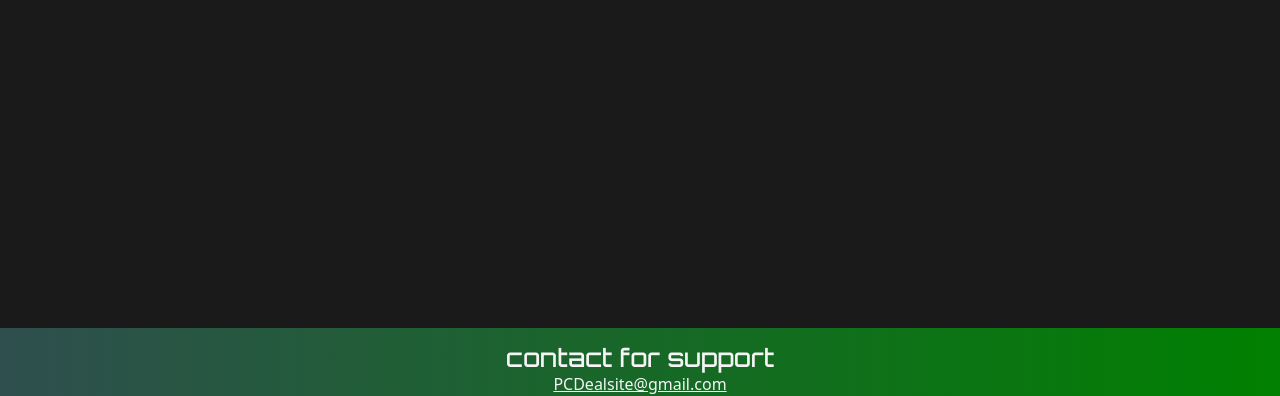
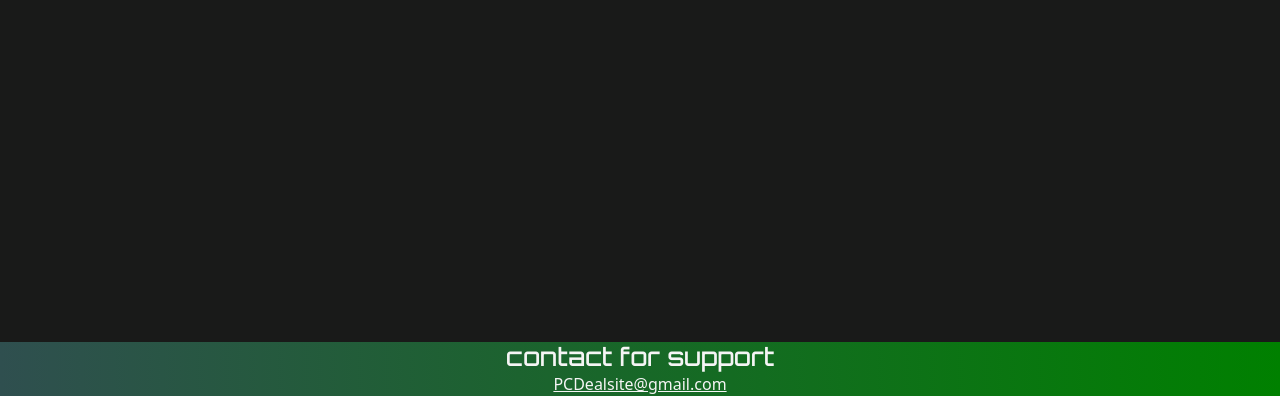
Before and after one commit to avi53/pc_deals_site, a website: page dailydeals.html in a window 1280 px wide. Shown: the part 404-800 px from the top of the page. Drawn offline with nearby package versions, Linux system fonts and the light colour scheme.

Commit message:
fixedfoot

```diff
--- a/style.css
+++ b/style.css
@@ -95,5 +95,9 @@ footer {
     position: absolute;
     bottom: 0;
     width: 100%;
+}
+
+footer * {
     padding: 0;
+    margin: 0;
 }
```
Also changed, not shown: dailydeals.html (+1 -52 lines).
